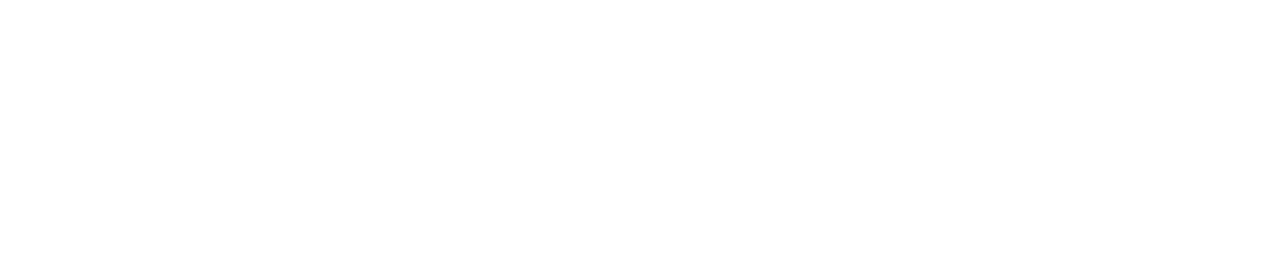
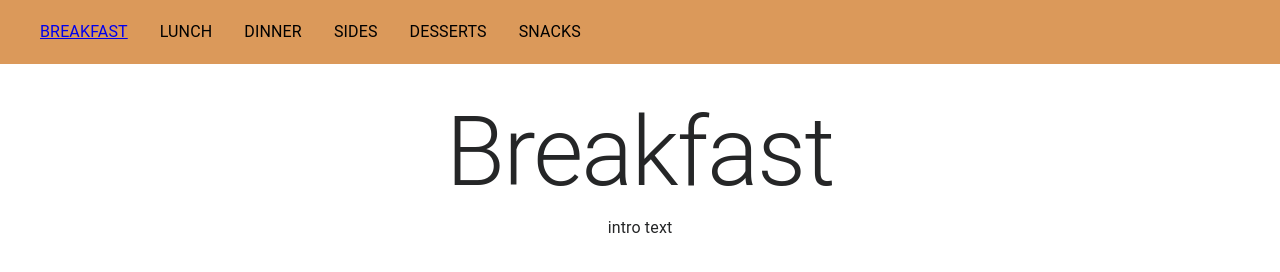
Before and after one commit to ViLinh27/recipe-board, a Gatsby site: page /breakfast in a window 1280 px wide. Built offline with nearby package versions, Linux system fonts and the light colour scheme; Gatsby itself is replaced by a stand-in of ours.

Commit message:
add text to breakfast text

```diff
--- a/src/pages/breakfast.js
+++ b/src/pages/breakfast.js
@@ -3,10 +3,38 @@
 import "../styles.css";
 import "../sassyStyles.css";
 
+import Navbar from "./components/Navbar";
+import {
+  AppBar,
+  Button,
+  Typography,
+  Container,
+  IconButton,
+  Toolbar,
+  Box,
+  Menu,
+  MenuItem,
+  useState} from '@material-ui/core';
+
 const Breakfast = () => {
     return(
-        <>
-        </>
+       <main className="pageStyles">
+        <title>Breakfast</title>
+
+        <div className="navbar">
+        <Navbar/>
+        </div>
+
+        <div className="mainbody">
+            <Typography variant="h1" className="headingStyles">
+                Breakfast
+            </Typography>
+
+            <Typography variant="body1" className="paragraphStyles">
+                intro text
+            </Typography>
+        </div>
+       </main>
     )
 }
 export default Breakfast
```
